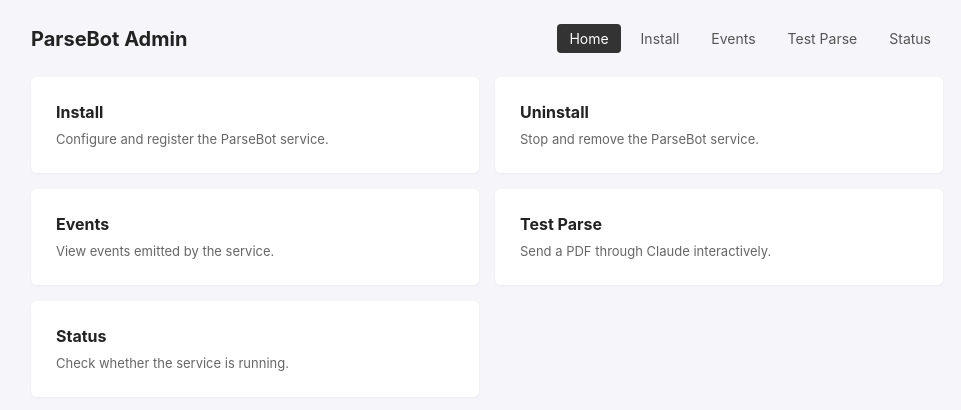
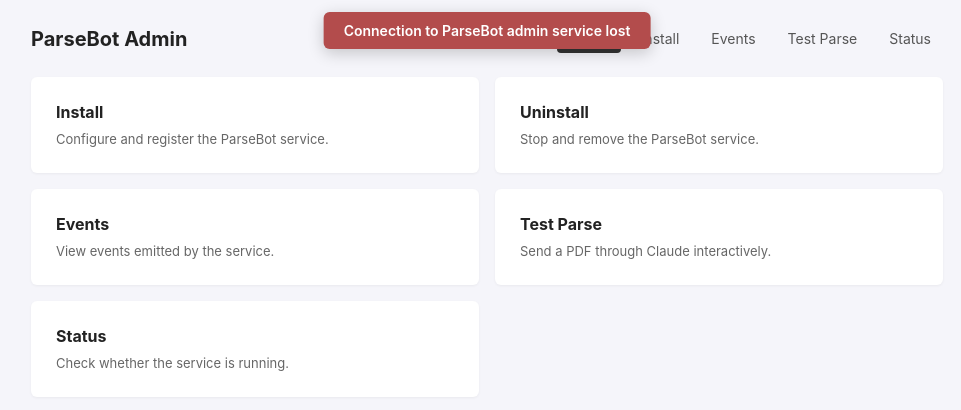
Before and after one commit to Brendan-Black/parsebot, a Preact app in the folder admin/frontend/: page / in a window 1280 px wide. Shown: the top 410 px of the page, without its empty margins (153-1114 px from the left). Built offline with nearby package versions, Linux system fonts and the light colour scheme; no server answers.

Commit message:
connection-lost banner

```diff
--- a/admin/frontend/src/App.tsx
+++ b/admin/frontend/src/App.tsx
@@ -20,7 +20,7 @@
 export function App() {
 	const [route, setRoute] = useState<Route>(currentRoute());
 	const [demo, setDemo] = useState(false);
-	useHeartbeat();
+	const connected = useHeartbeat();
 
 	useEffect(() => {
 		const onChange = () => setRoute(currentRoute());
@@ -33,9 +33,14 @@
 
 	return (
 		<div class="app">
+			{!connected && (
+				<div class="connection-lost-banner" role="alert">
+					Connection to ParseBot admin service lost
+				</div>
+			)}
 			{demo && (
 				<div class="demo-banner">
-					DEMO MODE — all data is placeholder; parsing uses the local claude CLI, not the Anthropic API.
+					DEMO MODE — all data is placeholder.
 				</div>
 			)}
 			<header class="header">
--- a/admin/frontend/src/heartbeat.ts
+++ b/admin/frontend/src/heartbeat.ts
@@ -1,14 +1,17 @@
-import { useEffect } from 'preact/hooks';
+import { useEffect, useState } from 'preact/hooks';
 import { api } from './api';
 
 const HEARTBEAT_INTERVAL_MS = 3000;
 
-export function useHeartbeat() {
+export function useHeartbeat(): boolean {
+  const [connected, setConnected] = useState(true);
   useEffect(() => {
     let cancelled = false;
     const beat = () => {
       if (cancelled) return;
-      api.heartbeat().catch(() => {});
+      api.heartbeat()
+        .then(() => { if (!cancelled) setConnected(true); })
+        .catch(() => { if (!cancelled) setConnected(false); });
     };
     beat();
     const h = window.setInterval(beat, HEARTBEAT_INTERVAL_MS);
@@ -17,4 +20,5 @@
       window.clearInterval(h);
     };
   }, []);
+  return connected;
 }
--- a/admin/frontend/src/style.css
+++ b/admin/frontend/src/style.css
@@ -201,6 +201,24 @@
   max-height: 240px;
 }
 
+.connection-lost-banner {
+  position: fixed;
+  top: 12px;
+  left: 50%;
+  transform: translateX(-50%);
+  background: #b34c4c;
+  color: #fff;
+  padding: 10px 20px;
+  border-radius: 6px;
+  font-size: 14px;
+  font-weight: 600;
+  box-shadow: 0 4px 16px rgba(0, 0, 0, 0.2);
+  z-index: 1000;
+  text-align: center;
+  max-width: 90vw;
+  pointer-events: none;
+}
+
 .demo-banner {
   background: #fff3cd;
   color: #6b5a00;
```
